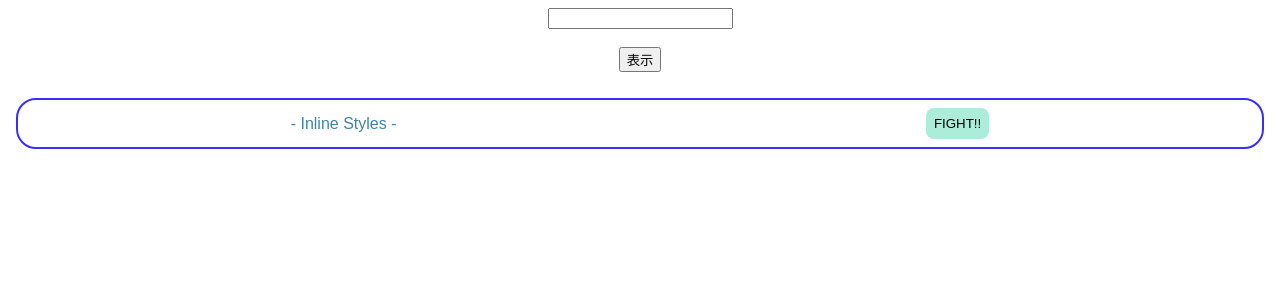
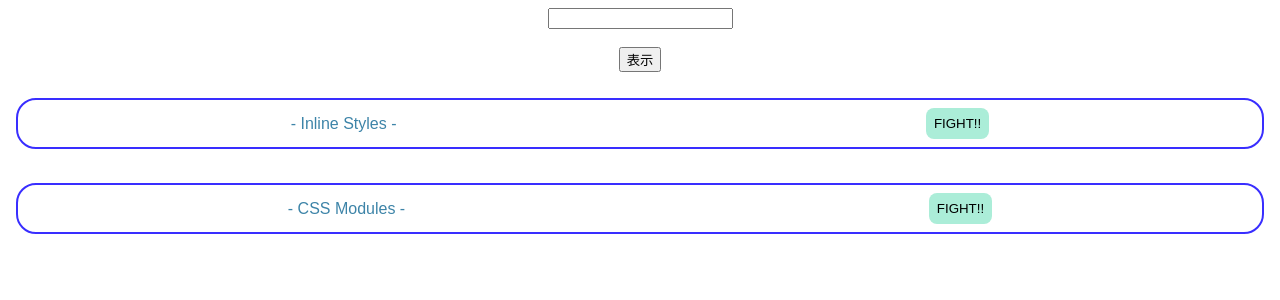
Before and after one commit to kono-meowmeow/React_StepUp, a React (Create React App) app: page / in a window 1280 px wide. Shown: the top 300 px of the page. Built offline with nearby package versions, Linux system fonts and the light colour scheme; the HTML template or start-up script is replaced by a standard one.

Commit message:
css modules

```diff
--- a/package.json
+++ b/package.json
@@ -9,7 +9,8 @@
     "loader-utils": "3.2.1",
     "react": "18.2.0",
     "react-dom": "18.2.0",
-    "react-scripts": "5.0.1"
+    "react-scripts": "5.0.1",
+    "sass": "^1.69.1"
   },
   "devDependencies": {
     "@babel/runtime": "7.13.8",
--- a/src/App.js
+++ b/src/App.js
@@ -1,5 +1,6 @@
 import { useState, useCallback, useMemo } from "react";
 import { ChildArea } from "./ChildArea";
+import { CssModules } from "./components/CssModules";
 import { InlineStyle } from "./components/InlineStyle";
 import "./styles.css";
 
@@ -40,6 +41,8 @@
       <br />
       <br />
       <InlineStyle />
+      <br />
+      <CssModules />
     </div>
   );
 }
--- /dev/null
+++ b/src/components/CssModules.jsx
@@ -0,0 +1,13 @@
+// dart-sassを使用する
+import classes from "./CssModules.module.scss";
+
+export const CssModules = () => {
+  return (
+    // classNameでclass属性を指定
+    // classes.containerは、src/components/CssModules.module.scssのcontainerクラスを指定している
+    <div className={classes.container}>
+      <p className={classes.title}>- CSS Modules -</p>
+      <button className={classes.button}>FIGHT!!</button>
+    </div>
+  );
+}
--- /dev/null
+++ b/src/components/CssModules.module.scss
@@ -0,0 +1,31 @@
+// CssModulesの拡張子は.module.scss
+// このファイルは、CssModulesの設定ファイル
+// 通常のcssが使える
+
+.container {
+  border: solid 2px #392eff;
+  border-radius: 20px;
+  padding: 8px;
+  margin: 8px;
+  display: flex;
+  justify-content: space-around;
+  align-items: center;
+}
+
+.title {
+  margin: 0;
+  color: #3d84a8;
+}
+
+.button {
+  background-color: #abedd8;
+  border: none;
+  padding: 8px;
+  border-radius: 8px;
+  // sassの記法も使える
+  &:hover {
+    background-color: #46cdcf;
+    color: #fff;
+    cursor: pointer;
+  }
+}
```
Also changed, not shown: 1 other file (tests, documents, lock files or other folders).
